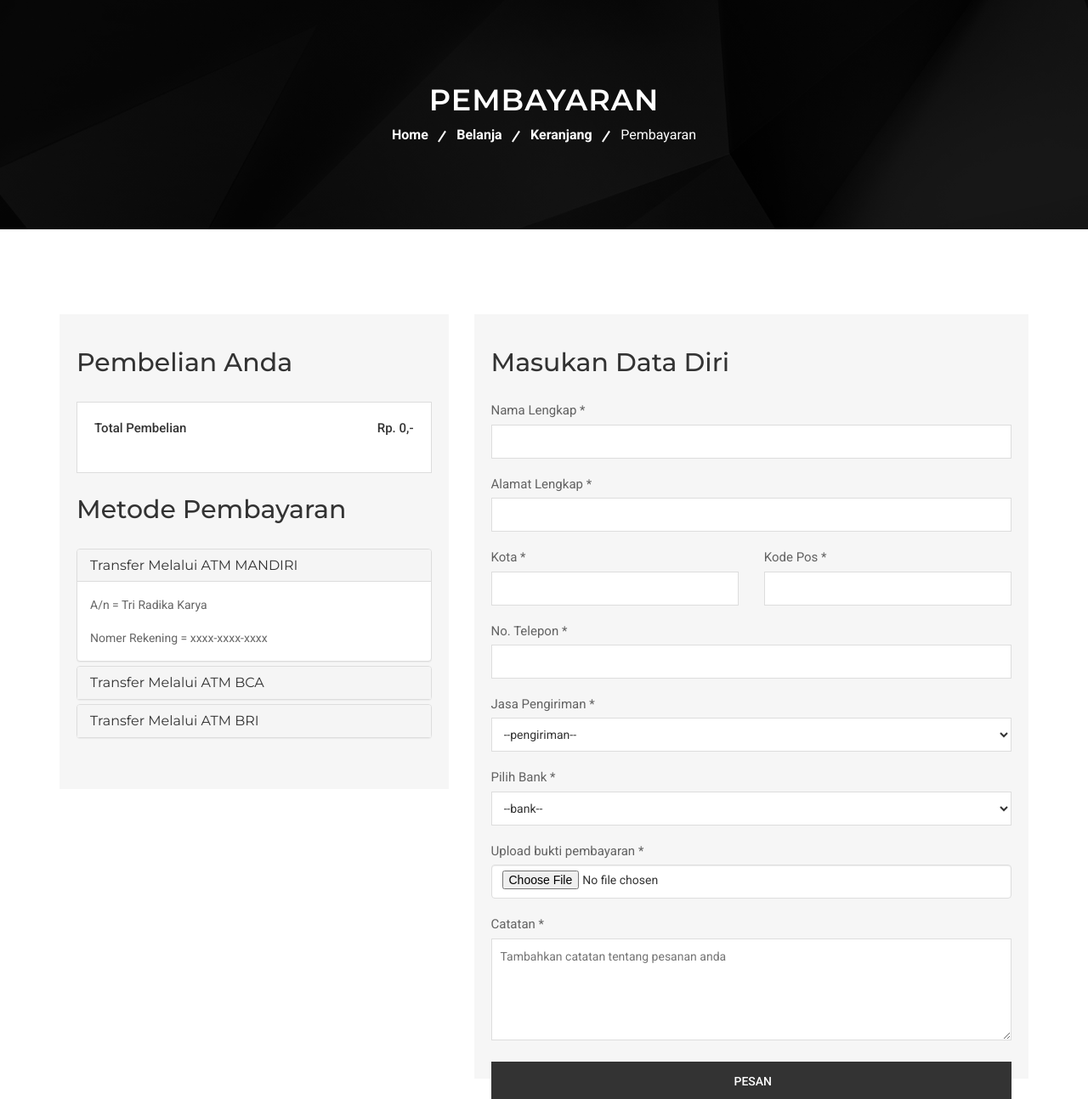
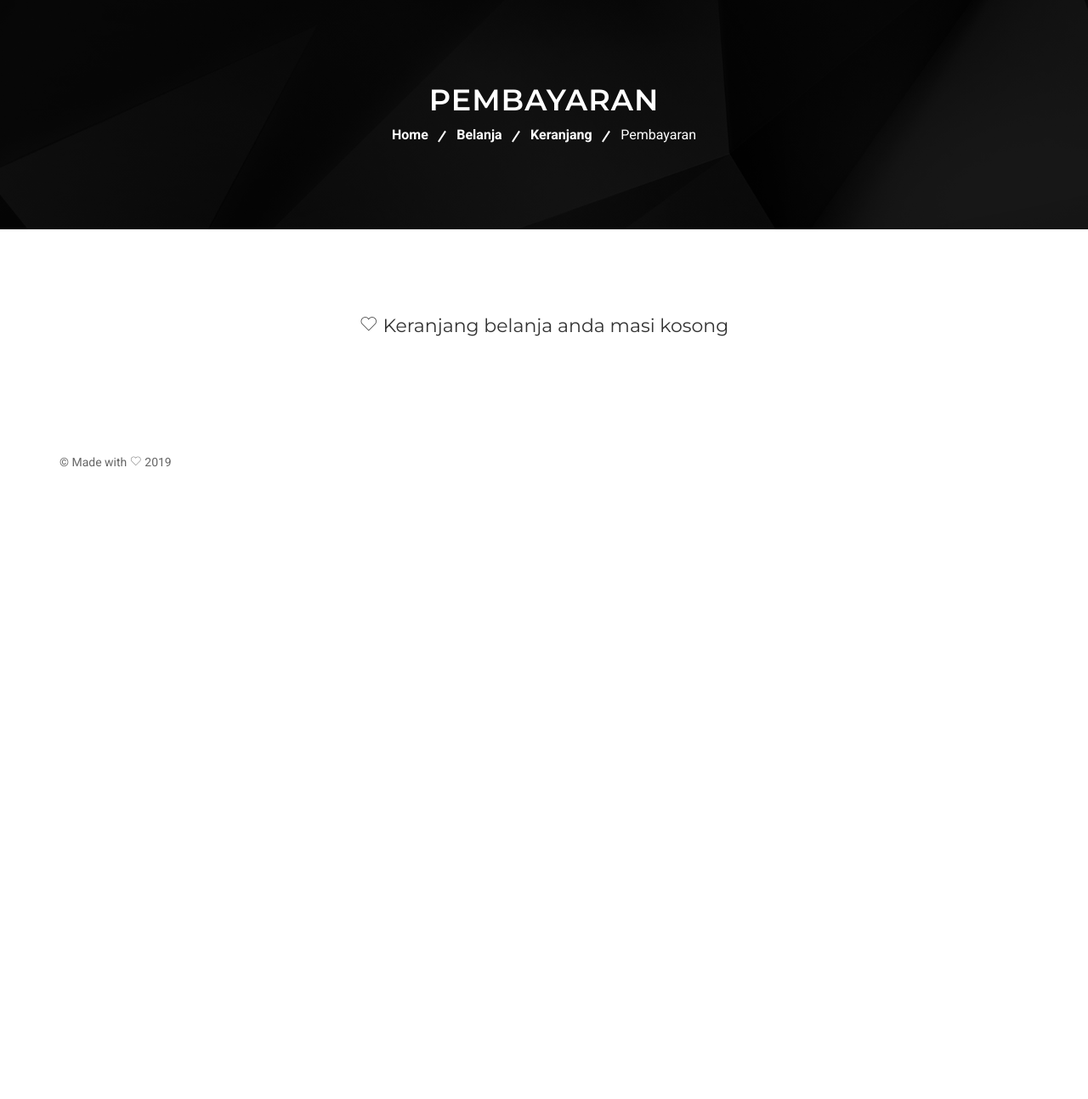
Before and after one commit to weedetama/radika, a CodeIgniter app: page /radika/produk/checkout in a window 1280 px wide. Shown: the part 86-1380 px from the top of the page at 85% size. After the commit the page ends 636 px from the top, so only its background shows below. Run offline with CodeIgniter, Linux system fonts and the light colour scheme; some libraries are stand-ins or nearby versions.

Commit message:
fix pembayaran.php

```diff
--- a/application/views/user/pembayaran.php
+++ b/application/views/user/pembayaran.php
@@ -23,6 +23,11 @@
     <!-- checkout area start -->
     <div class="checkout-area ptb-100">
         <div class="container">
+            <?php $grandtotal = 0;
+            if ($keranjang = $this->cart->contents()) {
+                foreach ($keranjang as $items) {
+                    $grandtotal = $grandtotal + $items['subtotal'];
+                } ?>
                 <div class="row">
                     <div class="col-md-5">
                         <div class="your-order-payment">
@@ -38,8 +43,10 @@
                                             </span>
                                         </li>
                                     <?php endforeach; ?>
-                                <li class="order-total">Total Pembelian <span>
-                                        Rp. <?= number_format($this->cart->total(), 0, ',', '.'); ?>,-
+                                    <li class="order-total">
+                                        Total Pembelian
+                                        <span>
+                                            Rp. <?= number_format($grandtotal, 0, ',', '.'); ?>,-
                                         </span>
                                     </li>
                                 </ul>
@@ -218,6 +225,11 @@
                         </div>
                     </div>
                 </div>
+            <?php
+            } else {
+                echo "<div class='text-center'><h4><i class='pe-7s-like'></i> Keranjang belanja anda masi kosong</h4></div>";
+            }
+            ?>
         </div>
     </div>
 
```
Lines whose indentation alone changed are shown as unchanged.
